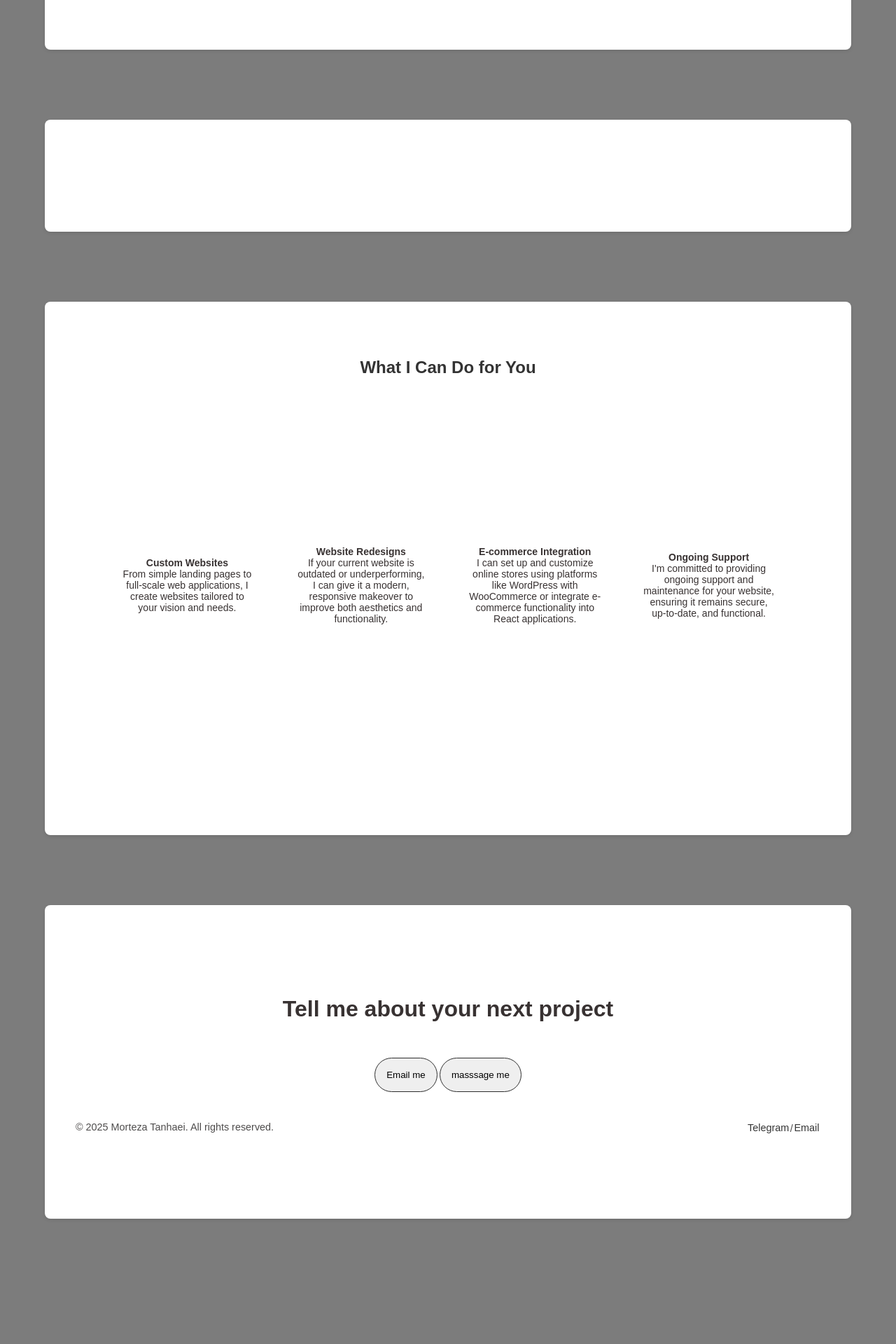
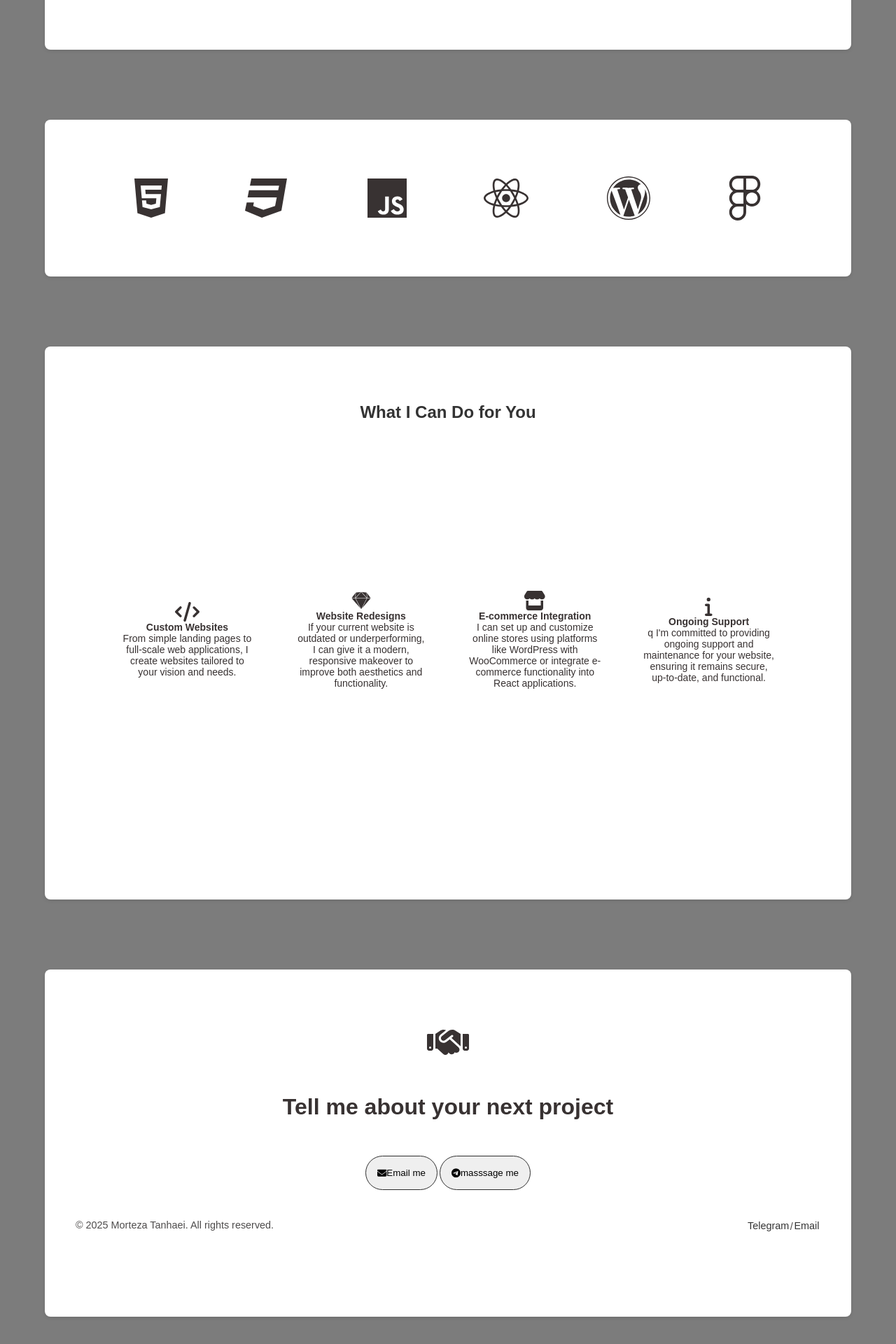
Before and after one commit to morteza-web/morteza-web.github.io, a Next.js app in the folder my-page/: page / in a window 1280 px wide. Shown: the part 466-2386 px from the top of the page at 70% size. Before the commit the page ends 2257 px from the top, so only its background shows below. Built offline with nearby package versions, Linux system fonts and the light colour scheme.

Commit message:
adding icons to page

```diff
--- a/my-page/src/app/page.js
+++ b/my-page/src/app/page.js
@@ -1,128 +1,150 @@
 import Image from "next/image";
 import profilepic from "../../public/profilepic2.jpg";
+
+import { FontAwesomeIcon } from "@fortawesome/react-fontawesome";
+import { faEnvelope } from "@fortawesome/free-solid-svg-icons";
+import { faTelegram } from "@fortawesome/free-brands-svg-icons";
+import { faHandshake } from "@fortawesome/free-solid-svg-icons";
+import { faInfo } from "@fortawesome/free-solid-svg-icons";
+import { faStore } from "@fortawesome/free-solid-svg-icons";
+import { faSketch } from "@fortawesome/free-brands-svg-icons";
+import { faCode } from "@fortawesome/free-solid-svg-icons";
+import { faHtml5 } from "@fortawesome/free-brands-svg-icons";
+import { faReact } from "@fortawesome/free-brands-svg-icons";
+import { faCss3 } from "@fortawesome/free-brands-svg-icons";
+import { faJs } from "@fortawesome/free-brands-svg-icons";
+import { faWordpress } from "@fortawesome/free-brands-svg-icons";
+import { faFigma } from "@fortawesome/free-brands-svg-icons";
+
 import styles from "./page.module.css";
 
 export default function Home() {
     return (
-    <div class="main">
-        <header>
+        <div className="main">
+            <header></header>
 
-        </header>
-
-        <section class="section aboutme">
-
-            <div class="prof-pic">
-                <Image src={profilepic} />
+            <section className="section aboutme">
+                <div className="prof-pic">
+                    <Image src={profilepic} alt="profile" />
                 </div>
 
-            <div class="text">
+                <div className="text">
+                    <span>
+                        Unlock the Power of Exceptional Web Design with{" "}
+                        <b>Morteza</b> - Front-End Developer
+                    </span>
+                    <a href="#contact">
+                        <button className="btn">contact</button>
+                    </a>
+                </div>
+            </section>
 
-                <span>Unlock the Power of Exceptional Web Design with <b>Morteza</b> - Front-End Developer</span>
-                <a href="#contact"><button class="btn">contact</button></a>
+            <section className="section skills">
+                <FontAwesomeIcon icon={faHtml5} size="4x"/>
+                <FontAwesomeIcon icon={faCss3} size="4x"/>
+                <FontAwesomeIcon icon={faJs} size="4x"/>
+                <FontAwesomeIcon icon={faReact} size="4x"/>
+                <FontAwesomeIcon icon={faWordpress} size="4x"/>
+                <FontAwesomeIcon icon={faFigma} size="4x"/>
+            </section>
 
+            <section className="section article">
+                <h2>What I Can Do for You</h2>
+
+                <section>
+                    <div className="service">
+                        <FontAwesomeIcon icon={faCode} size="2x"/>
+                        <h4>Custom Websites</h4>
+                        <span>
+                            From simple landing pages to full-scale web
+                            applications, I create websites tailored to your
+                            vision and needs.
+                        </span>
                     </div>
 
+                    <div className="service">
+                        <FontAwesomeIcon icon={faSketch} size="2x"/>
+                        <h4>Website Redesigns</h4>
+                        <span>
+                            {" "}
+                            If your current website is outdated or
+                            underperforming, I can give it a modern, responsive
+                            makeover to improve both aesthetics and
+                            functionality.
+                        </span>
+                    </div>
+
+                    <div className="service">
+                        <FontAwesomeIcon icon={faStore} size="2x"/>
+                        <h4>E-commerce Integration</h4>
+                        <span>
+                            I can set up and customize online stores using
+                            platforms like WordPress with WooCommerce or
+                            integrate e-commerce functionality into React
+                            applications.
+                        </span>
+                    </div>
+
+                    <div className="service">
+                        <FontAwesomeIcon icon={faInfo} size="2x"/>
+                        <h4>Ongoing Support</h4>
+                        <span>q
+                            I'm committed to providing ongoing support and
+                            maintenance for your website, ensuring it remains
+                            secure, up-to-date, and functional.
+                        </span>
+                    </div>
+                </section>
             </section>
 
-        <section class="section skills">
-
-
-            <i class="fa-brands fa-html5 fa-4x"></i>
-            <i class="fa-brands fa-css3 fa-4x"></i>
-            <i class="fa-brands fa-js fa-4x"></i>
-            <i class="fa-brands fa-react fa-4x"></i>
-            <i class="fa-brands fa-wordpress fa-4x"></i>
-            <i class="fa-brands fa-figma fa-4x"></i>
-
-
-
-        </section>
-
-        <section class="section article">
-            <h2>What I Can Do for You</h2>
-
-
-
-            <section>
-                <div class="service">
-                    <i class="fa-solid fa-code fa-2x"></i>
-                    <h4>Custom Websites</h4>
-                    <span>From simple landing pages to full-scale web applications, I create websites tailored to your
-                        vision and needs.</span>
-                </div>
-
-                <div class="service">
-                    <i class="fa-brands fa-sketch fa-2x"></i>
-                    <h4>Website Redesigns</h4>
-                    <span> If your current website is outdated or underperforming, I can give it a modern, responsive
-                        makeover to improve both aesthetics and functionality.</span>
-                </div>
-
-
-
-                <div class="service">
-                    <i class="fa-solid fa-store fa-2x"></i>
-                    <h4>E-commerce Integration</h4>
-                    <span>I can set up and customize online stores using platforms like WordPress with WooCommerce or
-                        integrate e-commerce functionality into React applications.</span>
-                </div>
-
-                <div class="service">
-                    <i class="fa-solid fa-info fa-2x"></i>
-                    <h4>Ongoing Support</h4>
-                    <span>I'm committed to providing ongoing support and maintenance for your website, ensuring it
-                        remains secure, up-to-date, and functional.</span>
-                </div>
-
-            </section>
-
-        </section>
-
-        <section class="section contact" id="contact">
-            <i class="fa-solid fa-handshake fa-3x"></i>
+            <section className="section contact" id="contact">
+                <FontAwesomeIcon icon={faHandshake} size="3x"/>
                 <p>Tell me about your next project</p>
                 <div>
                     <a href="mailto:morteza.t.396@gmail.com">
-                    <button class="btn">
-                        <i class="fa-solid fa-envelope"></i>
+                        <button className="btn">
+                            <FontAwesomeIcon icon={faEnvelope} />
                             Email me
                         </button>
                     </a>
 
                     <a href="https://t.me/morteza_tnh" target="_blank">
-                    <button class="btn">
-                        <i class="fa-brands fa-telegram"></i>
+                        <button className="btn">
+                            <FontAwesomeIcon icon={faTelegram} />
                             masssage me
                         </button>
                     </a>
-
                 </div>
 
-            {/* <div class="contact-info">
+                {/* <div className="contact-info">
                 <p>Phone: <a href="tel:+989370365494">09370365494</a></p>
                 <p>Telegram: <a href="https://t.me/morteza-tnh" target="_blank">morteza-tnh</a></p>
                 <p>Email: <a href="mailto:morteza.t.396@gmail.com">morteza.t.396@gmail.com</a></p>
             </div> */}
-            <div class="footer">
-
-
-                <div><span>&copy; 2025 Morteza Tanhaei. All rights reserved.</span></div>
+                <div className="footer">
+                    <div>
+                        <span>
+                            &copy; 2025 Morteza Tanhaei. All rights reserved.
+                        </span>
+                    </div>
 
                     <div>
-                    <span><a href="https://t.me/morteza_tnh" target="_blank">Telegram</a></span>
+                        <span>
+                            <a href="https://t.me/morteza_tnh" target="_blank">
+                                Telegram
+                            </a>
+                        </span>
                         /
-                    <span><a href="mailto:morteza.t.396@gmail.com">Email</a></span>
+                        <span>
+                            <a href="mailto:morteza.t.396@gmail.com">Email</a>
+                        </span>
                     </div>
-
                 </div>
-
             </section>
 
             {/* <section>
             <a href="first/test.html">link to test page</a>
         </section> */}
-
-
         </div>
     );
 }
```
Lines whose indentation alone changed are shown as unchanged.
